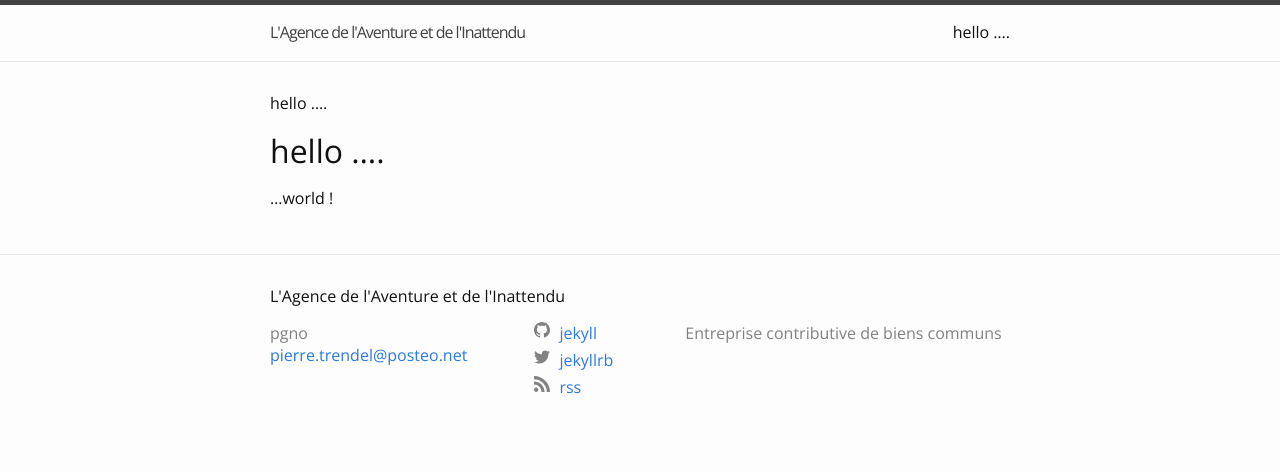
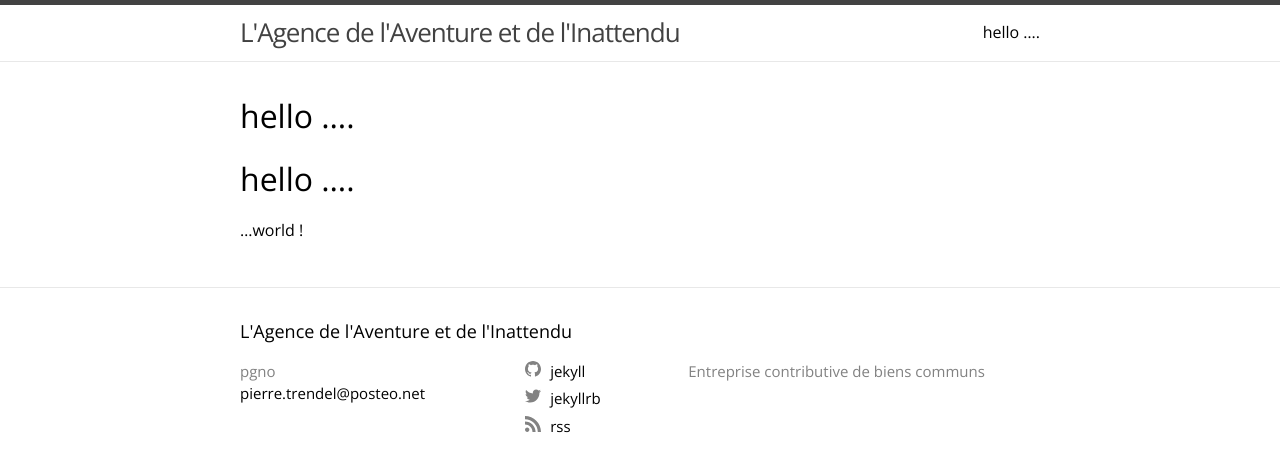
Before and after one commit to pgno/inattendu, a Jekyll site: the page built from docs/index.md, in a window 1280 px wide. Shown: the top 472 px of the page. Built offline with Jekyll 4.4.1, drawn with Linux system fonts in a browser that asks for light colours; our own code applies the rules of GitHub Pages for plain Markdown files.

Commit message:
Scss base

```diff
--- a/docs/_sass/inattendu.scss
+++ b/docs/_sass/inattendu.scss
@@ -13,9 +13,9 @@ $base-line-height: 1.5 !default;
 
 $spacing-unit:     30px !default;
 
-$text-color:       #111 !default;
-$background-color: #fdfdfd !default;
-$brand-color:      #2a7ae2 !default;
+$text-color:       #000 !default;
+$background-color: #FFF !default;
+$brand-color:      #000 !default;
 
 $grey-color:       #828282 !default;
 $grey-color-light: lighten($grey-color, 40%) !default;
@@ -24,10 +24,10 @@ $grey-color-dark:  darken($grey-color, 25%) !default;
 $table-text-align: left !default;
 
 // Width of the content area
-$content-width:    800px !default;
+$content-width:    860px !default;
 
 $on-palm:          600px !default;
-$on-laptop:        800px !default;
+$on-laptop:        860px !default;
 
 // Use media queries like this:
 // @include media-query($on-palm) {
@@ -43,7 +43,7 @@ $on-laptop:        800px !default;
 }
 
 @mixin relative-font-size($ratio) {
-  font-size: $base-font-size ;
+  font-size: $base-font-size * $ratio;
 }
 
 // Import partials.
--- a/docs/_sass/inattendu/_base.scss
+++ b/docs/_sass/inattendu/_base.scss
@@ -14,10 +14,7 @@ dl, dd, ol, ul, figure {
  * Basic styling
  */
 body {
-  //font: $base-font-weight #{$base-font-size}/#{$base-line-height} $base-font-family;
-  font-family : $base-font-family;
-  font-size : $base-font-size ;
-  font-weight: $base-font-weight;
+  font: $base-font-weight #{$base-font-size}/#{$base-line-height} $base-font-family;
   color: $text-color;
   background-color: $background-color;
   -webkit-text-size-adjust: 100%;
```
